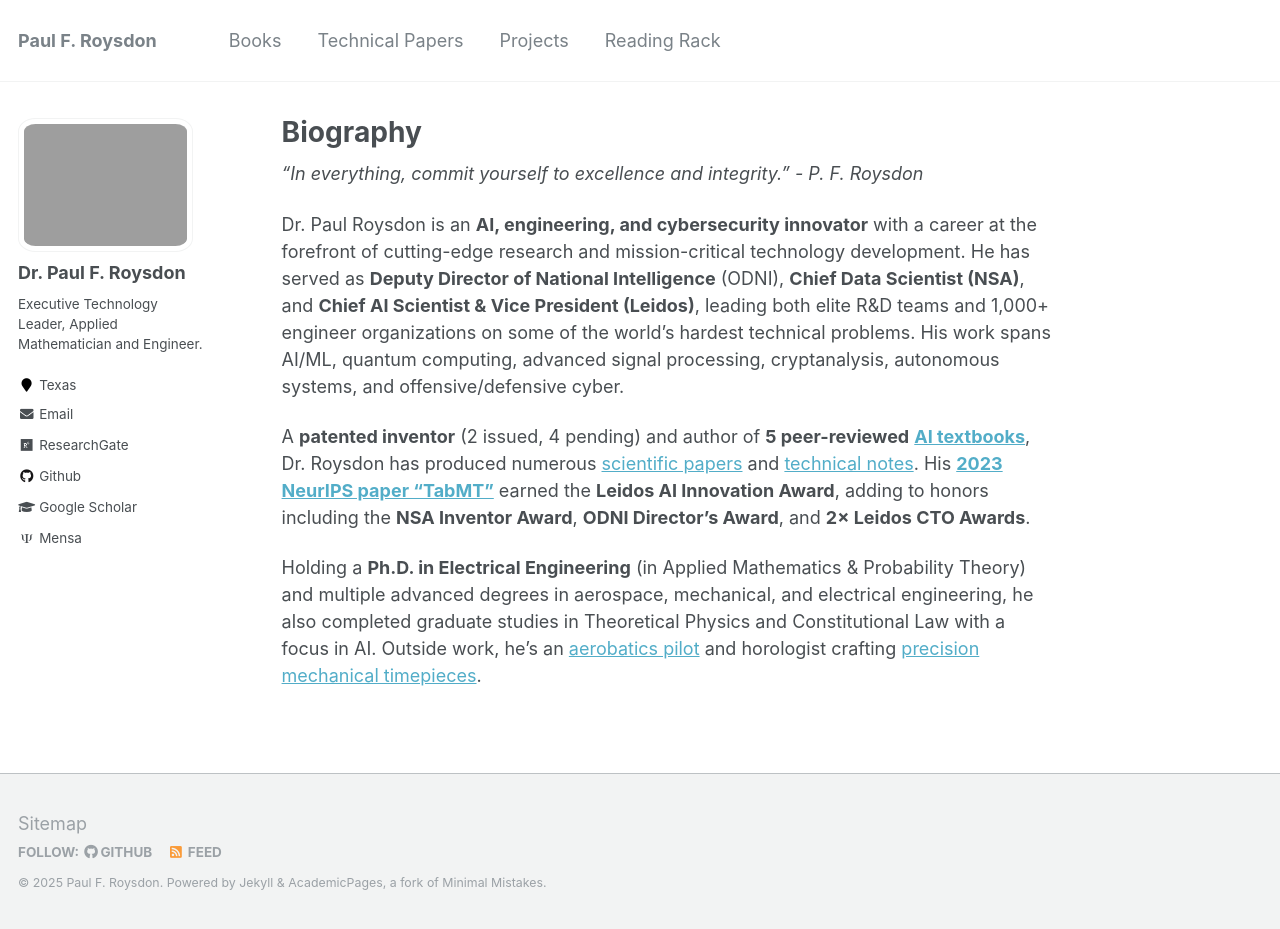
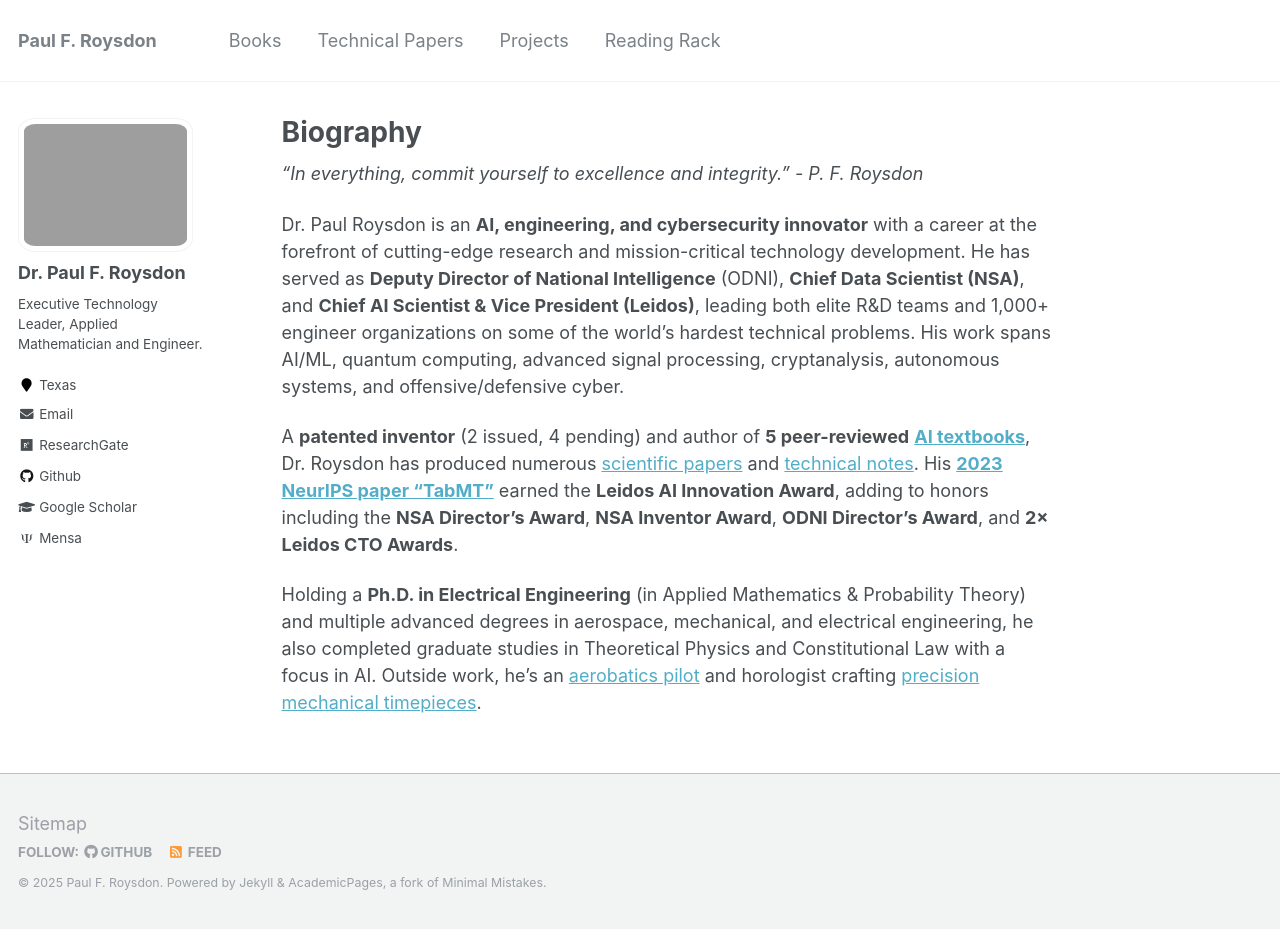
Before and after one commit to pfroysdon/pfroysdon.github.io, a Jekyll site: the page built from _pages/about.md, in a window 1280 px wide and 929 px high. Built offline with Jekyll 4.4.1, drawn with Linux system fonts in a browser that asks for light colours; some web fonts are replaced.

Commit message:
Update about.md

```diff
--- a/_pages/about.md
+++ b/_pages/about.md
@@ -12,6 +12,6 @@
 
 Dr. Paul Roysdon is an **AI, engineering, and cybersecurity innovator** with a career at the forefront of cutting-edge research and mission-critical technology development. He has served as **Deputy Director of National Intelligence** (ODNI), **Chief Data Scientist (NSA)**, and **Chief AI Scientist & Vice President (Leidos)**, leading both elite R&D teams and 1,000+ engineer organizations on some of the world’s hardest technical problems. His work spans AI/ML, quantum computing, advanced signal processing, cryptanalysis, autonomous systems, and offensive/defensive cyber.
 
-A **patented inventor** (2 issued, 4 pending) and author of **5 peer-reviewed** [**AI textbooks**](http://www.roysdonfibonaccipress.com/), Dr. Roysdon has produced numerous [scientific papers](https://github.com/pfroysdon/publications/tree/main/Papers) and [technical notes](https://github.com/pfroysdon/publications/tree/main/Tech_Notes). His [**2023 NeurIPS paper “TabMT”**](https://github.com/pfroysdon/publications/blob/main/Papers/NeurIPS_2023_TabMT.pdf) earned the **Leidos AI Innovation Award**, adding to honors including the **NSA Inventor Award**, **ODNI Director’s Award**, and **2× Leidos CTO Awards**.
+A **patented inventor** (2 issued, 4 pending) and author of **5 peer-reviewed** [**AI textbooks**](http://www.roysdonfibonaccipress.com/), Dr. Roysdon has produced numerous [scientific papers](https://github.com/pfroysdon/publications/tree/main/Papers) and [technical notes](https://github.com/pfroysdon/publications/tree/main/Tech_Notes). His [**2023 NeurIPS paper “TabMT”**](https://github.com/pfroysdon/publications/blob/main/Papers/NeurIPS_2023_TabMT.pdf) earned the **Leidos AI Innovation Award**, adding to honors including the **NSA Director's Award**, **NSA Inventor Award**, **ODNI Director’s Award**, and **2× Leidos CTO Awards**.
 
 Holding a **Ph.D. in Electrical Engineering** (in Applied Mathematics & Probability Theory) and multiple advanced degrees in aerospace, mechanical, and electrical engineering, he also completed graduate studies in Theoretical Physics and Constitutional Law with a focus in AI. Outside work, he’s an [aerobatics pilot](https://youtu.be/AFlVtWswTNU) and horologist crafting [precision mechanical timepieces](https://www.roysdonwatchco.com/).
```
